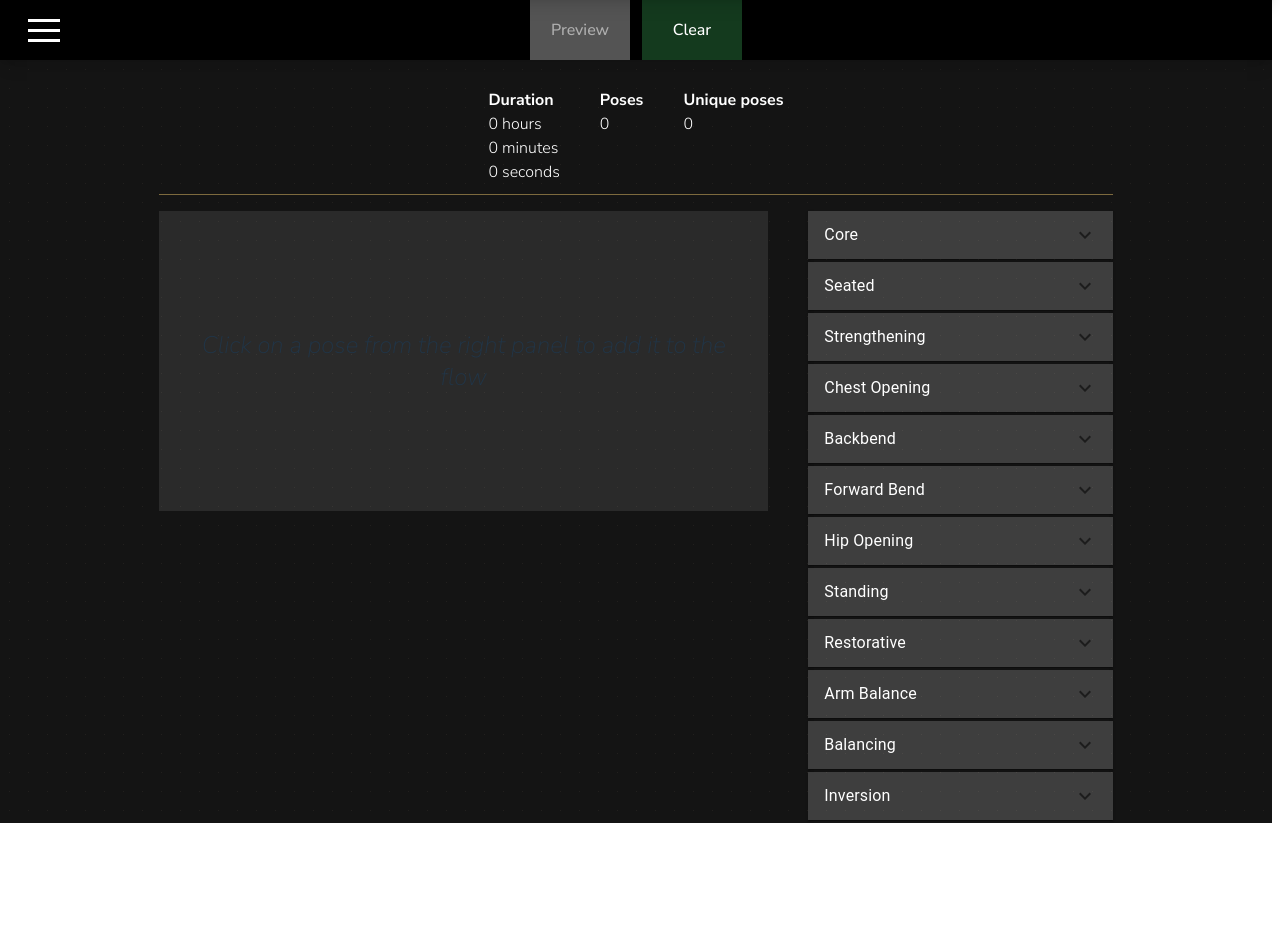
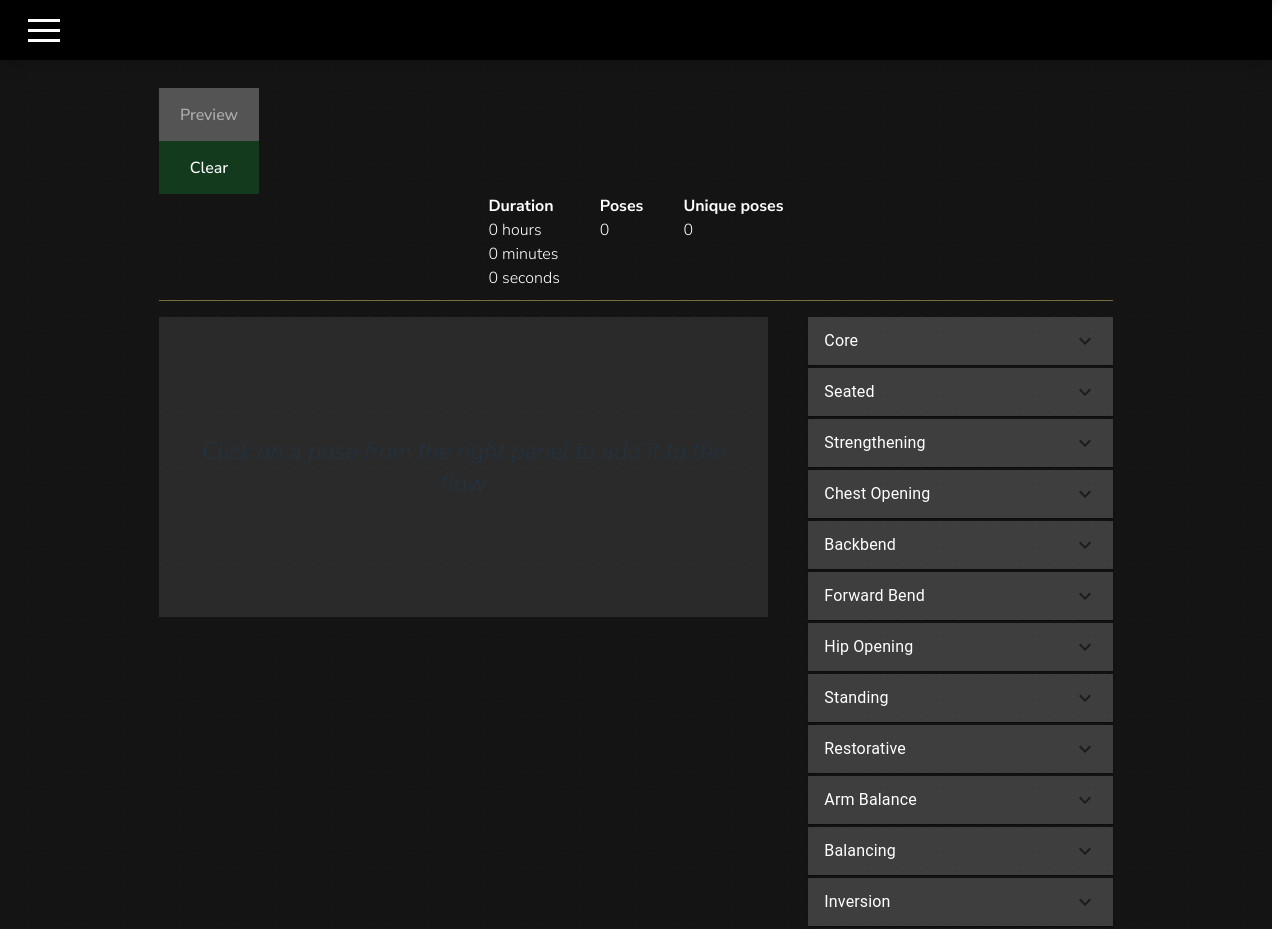
Before and after one commit to sevleo/YoGato-frontend, a React (Vite) app: page /builder in a window 1280 px wide. Before the commit the page ends 823 px from the top, so only its background shows below. Built offline with nearby package versions, Linux system fonts and the light colour scheme.

Commit message:
Move preview & clear buttons to canvas

```diff
--- a/src/components/pages/Builder.tsx
+++ b/src/components/pages/Builder.tsx
@@ -55,7 +55,6 @@ function Builder({
       <Header
         isHamburgerMenu={isHamburgerMenu}
         setIsHamburgerMenu={setIsHamburgerMenu}
-        setFlowState={setFlowState}
         location={location}
         setLocation={setLocation}
         setFlow={setFlow}
@@ -67,6 +66,9 @@ function Builder({
           setFlow={setFlow}
           setFlowState={setFlowState}
           aspectGroups={aspectGroups}
+          setFlowState={setFlowState}
+          setLocation={setLocation}
+          showPreview={flow.units.length > 0 ? true : false}
         ></Setup>
       )}
 
--- a/src/components/sections/Header.tsx
+++ b/src/components/sections/Header.tsx
@@ -267,22 +267,6 @@ function HeaderDetails({
           </div>
         </>
       )}
-      {location === "flow-builder" ? (
-        <div className="flex h-full w-full items-center justify-center gap-3">
-          <button
-            className={`h-full w-[100px] rounded-none border-0 border-b-[5px] border-t-[5px] ${showPreview ? "over:border-t-[5px] bg-[#143a1e] text-white hover:border-t-white hover:bg-[#143a1e] active:bg-[#9b9b9b2a]" : " bg-[#545454]  text-[#ffffff88] hover:border-t-transparent"}  hover:border-b-transparent  focus:outline-none`}
-            onClick={showPreview ? handlePreviewButtonClick : null}
-          >
-            Preview
-          </button>
-          <button
-            className=" h-full w-[100px] rounded-none border-0 border-b-[5px] border-t-[5px]  bg-[#143a1e] text-white hover:border-t-[5px] hover:border-b-transparent hover:border-t-white hover:bg-[#143a1e] focus:outline-none active:bg-[#9b9b9b2a]"
-            onClick={handleClearButton}
-          >
-            Clear
-          </button>
-        </div>
-      ) : null}
 
       <div className="flex h-full w-[100px] items-center justify-start"></div>
     </>
--- a/src/components/sections/Setup.tsx
+++ b/src/components/sections/Setup.tsx
@@ -21,16 +21,55 @@ interface SetupProps {
   aspectGroups: AspectGroupType[];
 }
 
-function Setup({ flow, setFlow, aspectGroups }: SetupProps) {
+function Setup({
+  flow,
+  setFlow,
+  aspectGroups,
+  setFlowState,
+  setLocation,
+  showPreview,
+}: SetupProps) {
   const duration = flow.duration;
   const hours = Math.floor(duration / 3600);
   const minutes = Math.floor((duration % 3600) / 60);
   const seconds = duration % 60;
 
+  function handleClearButton() {
+    const defaultFlow: FlowType = {
+      flowName: "my fancy flow",
+      units: [],
+      duration: 0,
+      uniqueAspects: [],
+      uniqueAspectGroups: [],
+    };
+
+    setFlow(defaultFlow);
+  }
+
+  function handlePreviewButtonClick() {
+    if (setFlowState) {
+      setFlowState("preview");
+      setLocation("preview");
+      console.log(location);
+    }
+  }
+
   return (
     <div className="setup ml-auto mr-auto flex w-full max-w-screen-2xl justify-center pt-[20px]">
       <div className="w-3/4">
         <div className="flex flex-col items-start justify-center pb-2 pt-2 text-black">
+          <button
+            className={`h-full w-[100px] rounded-none border-0 border-b-[5px] border-t-[5px] ${showPreview ? "over:border-t-[5px] bg-[#143a1e] text-white hover:border-t-white hover:bg-[#143a1e] active:bg-[#9b9b9b2a]" : " bg-[#545454]  text-[#ffffff88] hover:border-t-transparent"}  hover:border-b-transparent  focus:outline-none`}
+            onClick={showPreview ? handlePreviewButtonClick : null}
+          >
+            Preview
+          </button>
+          <button
+            className=" h-full w-[100px] rounded-none border-0 border-b-[5px] border-t-[5px]  bg-[#143a1e] text-white hover:border-t-[5px] hover:border-b-transparent hover:border-t-white hover:bg-[#143a1e] focus:outline-none active:bg-[#9b9b9b2a]"
+            onClick={handleClearButton}
+          >
+            Clear
+          </button>
           <div className="flex w-full flex-row items-start justify-center  gap-10 border-b-[0.5px] border-[#7D6A3E] pb-[10px]">
             <div className="flex flex-col items-start justify-center">
               <p className=" font-bold text-white">Duration</p>
```
